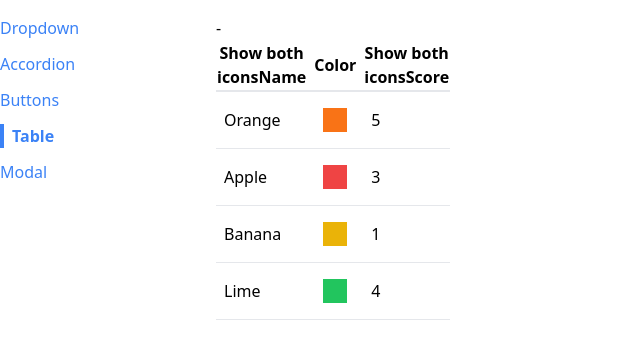
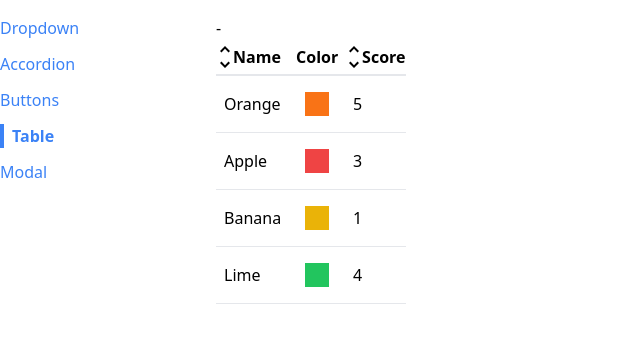
Before and after one commit to VsevolodPantjukhin/comps, a React (Create React App) app: page /table in a window 1280 px wide. Shown: the top 342 px of the page, without its empty margins (0-640 px from the left). Built offline with nearby package versions, Linux system fonts and the light colour scheme.

Commit message:
Styling Header Cells

```diff
--- a/src/components/SortableTable/SortableTable.js
+++ b/src/components/SortableTable/SortableTable.js
@@ -1,5 +1,6 @@
 import { useState } from 'react';
 import Table from '../Table/Table';
+import { GoChevronDown, GoChevronUp } from 'react-icons/go';
 
 const SortableTable = (props) => {
   const [sortOrder, setSortOrder] = useState(null);
@@ -28,12 +29,15 @@ const SortableTable = (props) => {
       ...column,
       header: () => (
         <th
+          className="cursor-pointer hover:bg-gray-100"
           onClick={() => {
             handleClick(column.label);
           }}
         >
-          {getIcons(column.label, sortBy, sortOrder)}
-          {column.label}
+          <div className="flex items-center">
+            {getIcons(column.label, sortBy, sortOrder)}
+            {column.label}
+          </div>
         </th>
       ),
     };
@@ -66,15 +70,33 @@ const SortableTable = (props) => {
 
 const getIcons = (label, sortBy, sortOrder) => {
   if (label !== sortBy) {
-    return 'Show both icons';
+    return (
+      <div>
+        <GoChevronUp />
+        <GoChevronDown />
+      </div>
+    );
   }
 
   if (sortOrder === null) {
-    return 'show both icons';
+    return (
+      <div>
+        <GoChevronUp />
+        <GoChevronDown />
+      </div>
+    );
   } else if (sortOrder === 'asc') {
-    return 'show up icon';
+    return (
+      <div>
+        <GoChevronUp />
+      </div>
+    );
   } else if (sortOrder === 'desc') {
-    return 'show down icon';
+    return (
+      <div>
+        <GoChevronDown />
+      </div>
+    );
   }
 };
 
```
